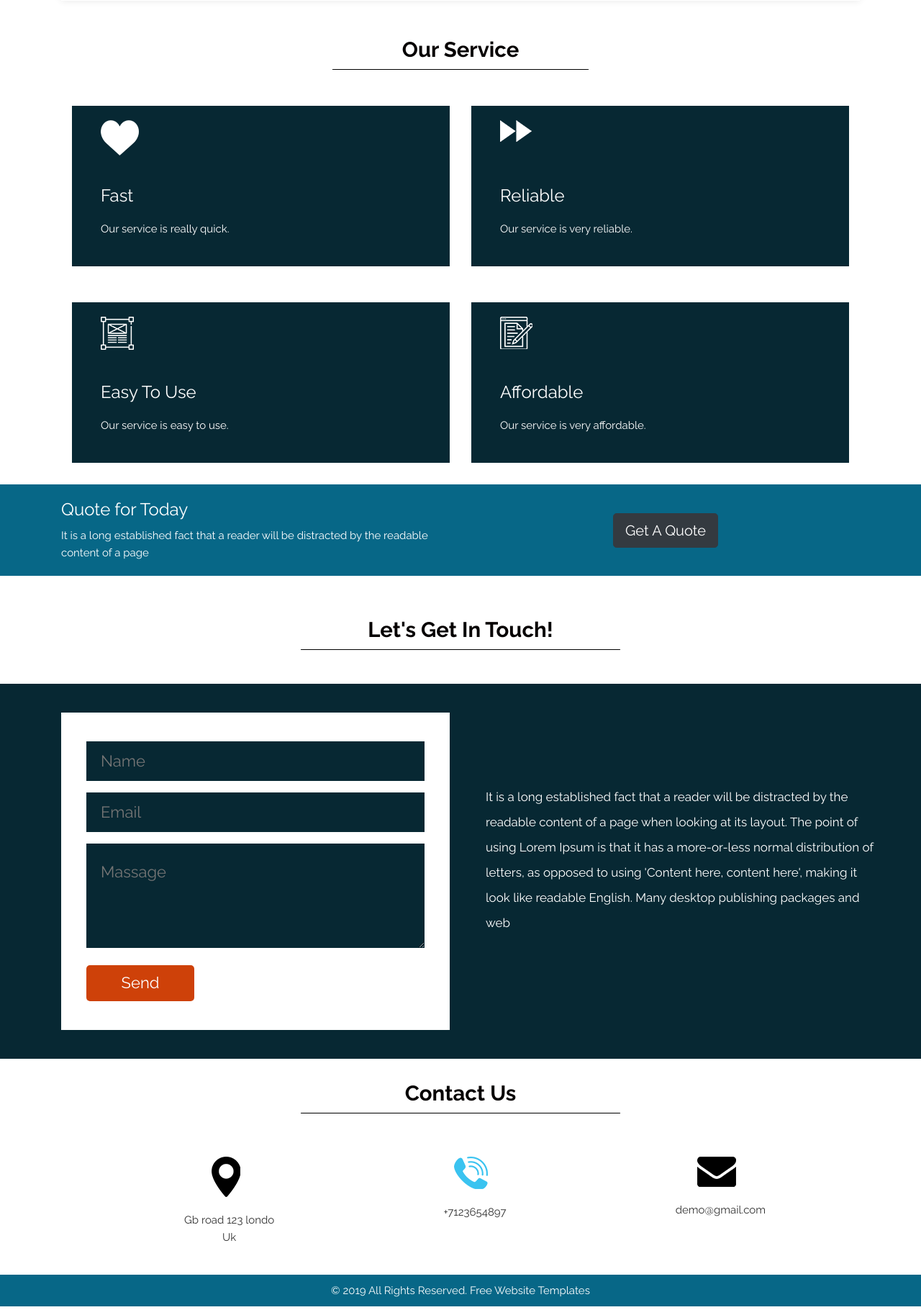
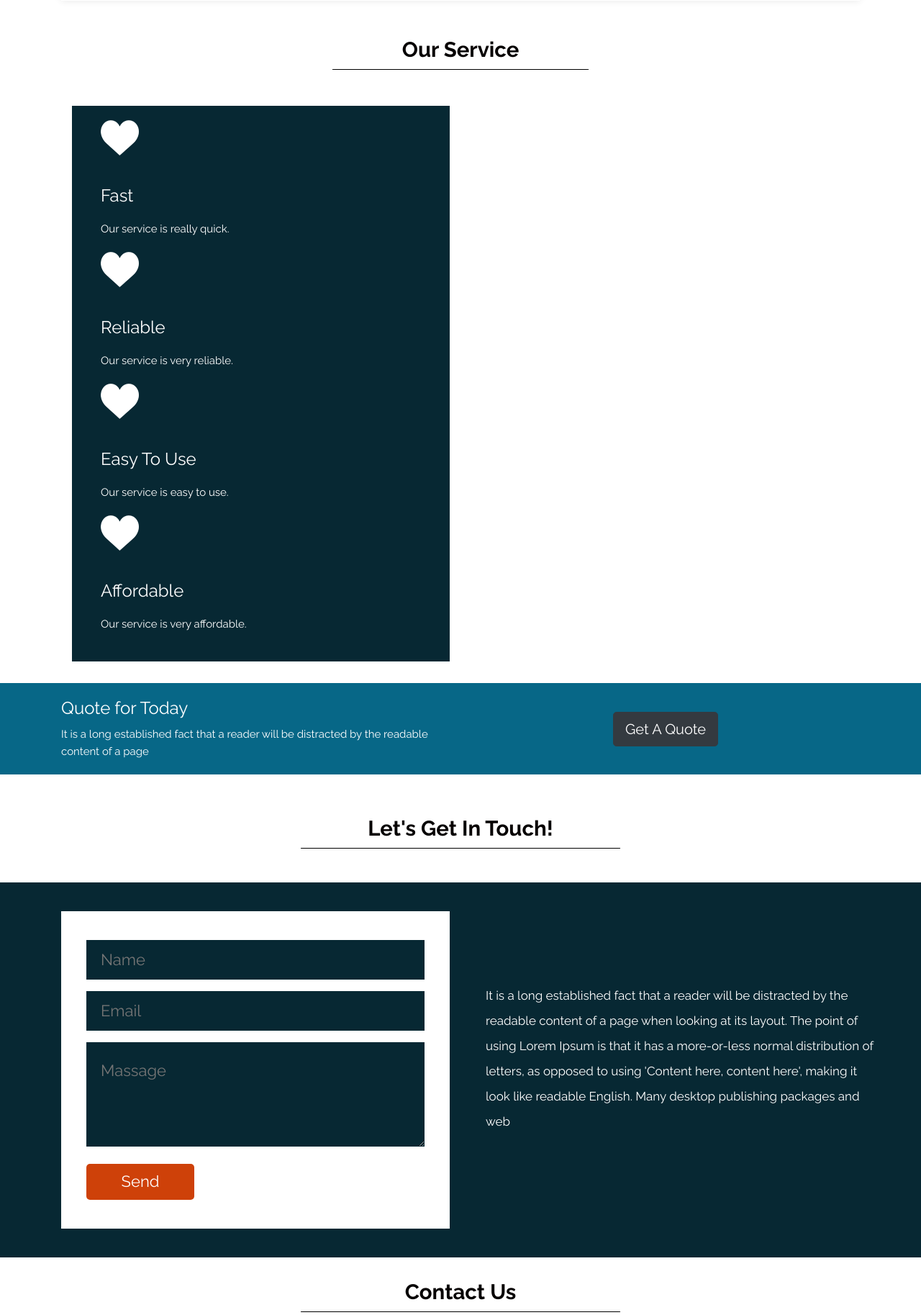
Before and after one commit to TRL242/django_project_template, a Django app: page / in a window 1280 px wide. Shown: the part 980-2807 px from the top of the page at 72% size. Run offline with Django 3.2, Linux system fonts and the light colour scheme; some libraries are stand-ins or nearby versions.

Commit message:
added more features to views then added those views to index.html

```diff
--- a/my_project/my_app/views.py
+++ b/my_project/my_app/views.py
@@ -25,7 +25,11 @@ def index(request):
     feature4.name = 'Affordable'
     feature4.details = 'Our service is very affordable.'
 
-    return render(request, 'index.html', {'feature1': feature1, 'feature2': feature2, 'feature3': feature3, 'feature4': feature4})
+    features = [feature1, feature2, feature3, feature4]
+    for feature in features:
+        pass
+
+    return render(request, 'index.html', {'features': features})
 
 def counter(request):
     text = request.POST['text']
--- a/my_project/templates/index.html
+++ b/my_project/templates/index.html
@@ -128,50 +128,27 @@
     			<div class="btn_main">
     			    <button type="button" class="btn btn-dark btn-lg">Get started</button>
     		    </div>
-    		</div>
-    		    <div class="section_service_2">
+    		    </div>
+    		        <div class="section_service_2">
     		    	<h1 class="service_text">Our Service</h1>
     		    </div>
+
     		    <div class="service_main">
-    		    	<div class="container">
+                    <div class="container">
     		    		<div class="row">
     		    			<div class="col-md-6">
     		    				<div class="written_text">
+                                    {% for feature in features %}
     		    					<div class="like_icon"><img src="{% static 'images/like-icon.png' %}"></div>
-    		    					<h1 class="written_text">{{feature1.name}}</h1>
-    		    					<p>{{feature1.details}}</p>
-    		    				</div>
-    		    			</div>
-    		    			<div class="col-md-6">
-    		    				<div class="written_text">
-    		    					<div class="like_icon"><img src="{% static 'images/fast-forword-icon.png' %}"></div>
-    		    					<h1 class="written_text">{{feature2.name}}</h1>
-                                    <p>{{feature2.details}}</p>
+    		    					<h1 class="written_text">{{feature.name}}</h1>
+    		    					<p>{{feature.details}}</p>
+                                    {% endfor %}
     		    				</div>
     		    			</div>
     		    		</div>
     		    	</div>
     		    </div>
-    		    <div class="service_main">
-    		    	<div class="container">
-    		    		<div class="row">
-    		    			<div class="col-md-6">
-    		    				<div class="written_text">
-    		    					<div class="like_icon"><img src="{% static 'images/design-icon.png' %}"></div>
-    		    					<h1 class="written_text">{{feature3.name}}</h1>
-                                    <p>{{feature3.details}}</p>
-    		    				</div>
-    		    			</div>
-    		    			<div class="col-md-6">
-    		    				<div class="written_text">
-    		    				  <div class="like_icon"><img src="{% static 'images/writing-icon.png' %}"></div>
-    		    					<h1 class="written_text">{{feature4.name}}</h1>
-                                    <p>{{feature4.details}}</p>
-    		    				</div>
-    		    			</div>
-    		    		</div>
-    		    	</div>
-    		    </div>
+
     	</div>
 	</div>
     <!--services end -->
```
